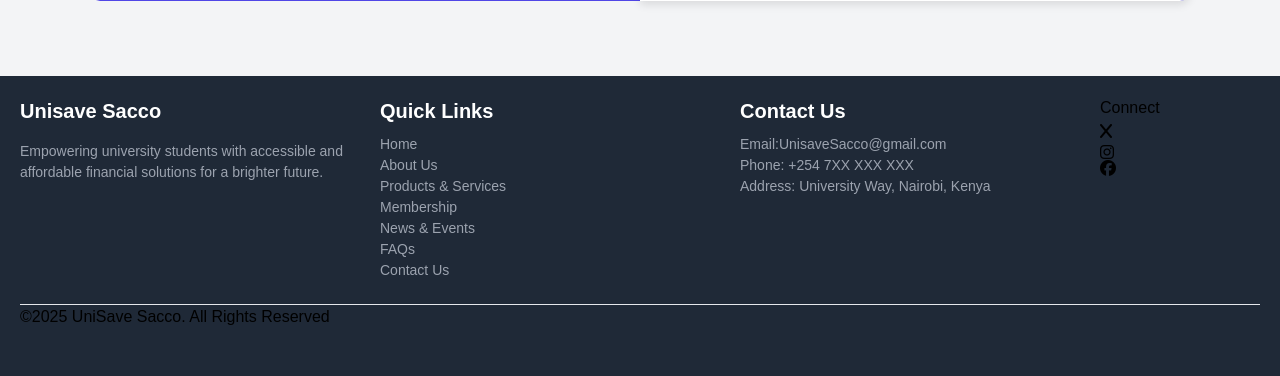
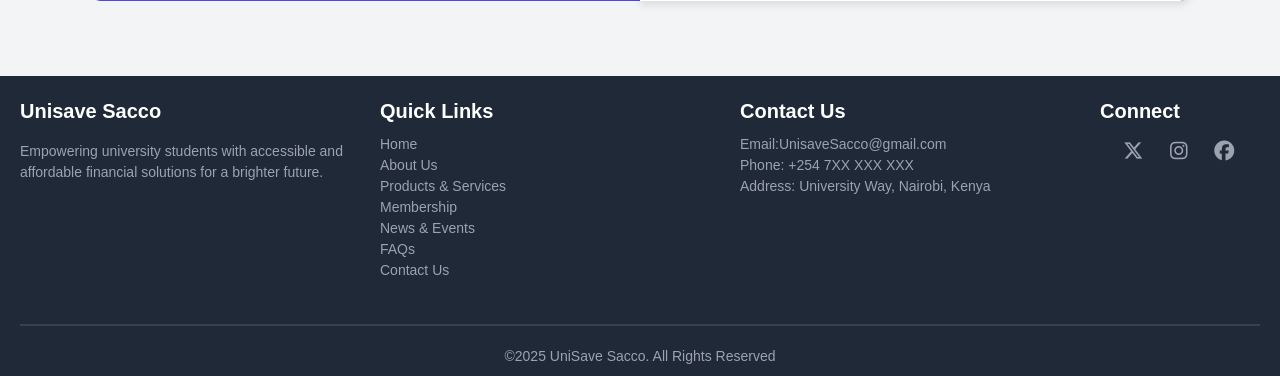
Before and after one commit to ChrispineOjow/UnisaveSacco, a PHP site: page /MembershipLogin.html in a window 1280 px wide. Shown: the part 794-1170 px from the top of the page. Run offline with PHP 8.4, Linux system fonts and the light colour scheme; some libraries are stand-ins or nearby versions.

Commit message:
Membership Page

```diff
--- a/Membership_Page/MembershipLogin.html
+++ b/Membership_Page/MembershipLogin.html
@@ -159,18 +159,21 @@
                 </div>
             </div>
 
-            <div>
+            <div class="connect">
                 <h3>Connect</h3>
-                <ul>
-                    <li><i class="fa-brands fa-x"> </i></li>
-                    <li<i class="fa-brands fa-instagram"> </i></li>
-                    <li><i class="fa-brands fa-facebook"> </i></li>
-                </ul>
+                <div>
+                    <ul>
+                        <li><a href="#"><i class="fa-brands fa-x-twitter"> </i></a></li>
+                        <li><a href="#"><i class="fa-brands fa-instagram"> </i></a></li>
+                        <li><a href="#"><i class="fa-brands fa-facebook"> </i></a></li>
+                    </ul>
+                </div>
             </div>
         </div>
-
-        <hr>
-        <p>&copy;2025 UniSave Sacco. All Rights Reserved </p>
+        <div class="footer-bottom">
+            <hr>
+            <p>&copy;2025 UniSave Sacco. All Rights Reserved </p>
+        </div>
 
     </footer>
 
--- a/Membership_Page/MembershipLoginstyle.css
+++ b/Membership_Page/MembershipLoginstyle.css
@@ -330,3 +330,56 @@ footer{
   margin-bottom: 8px;
   font-weight: bold;
 }
+
+.connect{
+
+
+
+  color:#9CA3AF;
+  font-size: 14px;
+
+}
+
+.connect div ul {
+
+  display:flex;
+  flex-wrap: wrap;
+  flex-direction: row;
+  justify-content: space-around;
+  width: 100%;
+  margin: 10px;
+  font-size: 20px;
+
+}
+
+.connect div ul li {
+
+  list-style: none;
+  margin: 0 10px;
+  color:#9CA3AF;
+}
+
+.connect h3{
+
+  color:#ffff;
+  font-size:20px;
+  margin-bottom: 8px;
+  font-weight: bold;
+
+}
+
+.footer-bottom hr{
+
+  color: #374151;
+  border: 0.5px solid #374151;
+  margin: 20px 0;
+}
+
+.footer-bottom p{
+
+  color:#9CA3AF;
+  font-size: 14px;
+  text-align: center;
+  margin: 0;
+}
+/*The above section is used to style the footer of the page*/
```
